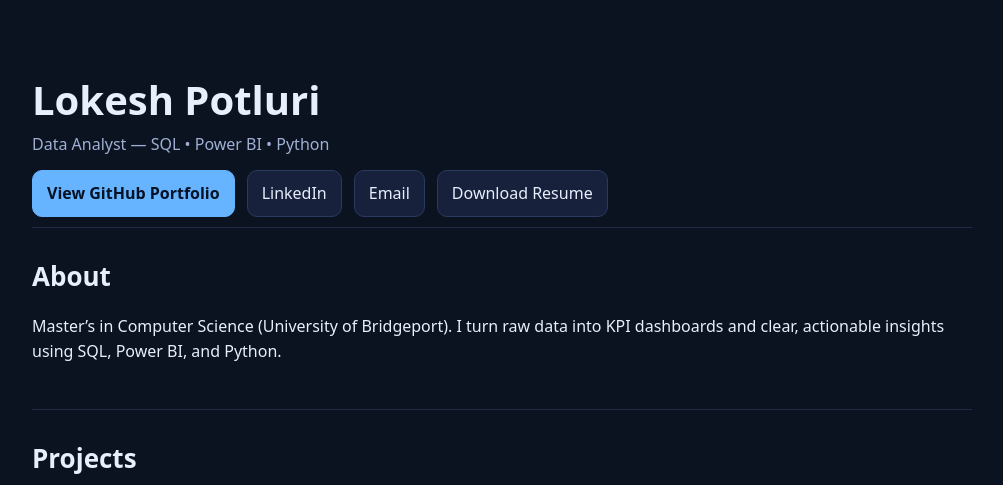
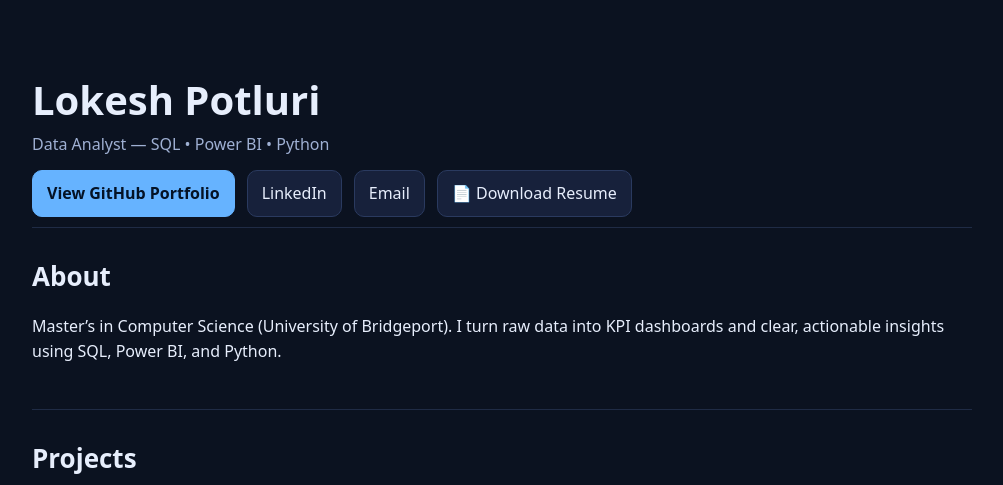
Before and after one commit to lokeshp31/lokeshp31.github.io, a plain HTML site: page index.html in a window 1280 px wide. Shown: the top 485 px of the page, without its empty margins (138-1141 px from the left). Drawn offline with Linux system fonts and the light colour scheme.

Commit message:
Update index.html

```diff
--- a/index.html
+++ b/index.html
@@ -39,7 +39,8 @@
       <a class="btn btn--accent" href="https://github.com/lokeshp31/data-analyst-portfolio" target="_blank" rel="noopener">View GitHub Portfolio</a>
       <a class="btn" href="https://linkedin.com/in/lokeshpotluri" target="_blank" rel="noopener">LinkedIn</a>
       <a class="btn" href="mailto:YOUR.EMAIL@EXAMPLE.COM">Email</a>
-      <a class="btn" href="resume.pdf" target="_blank" rel="noopener">Download Resume</a>
+      <a class="btn" href="files/Lokesh_Potluri_Resume.pdf" target="_blank" rel="noopener">📄 Download Resume</a>
+
     </div>
   </header>
 
```
